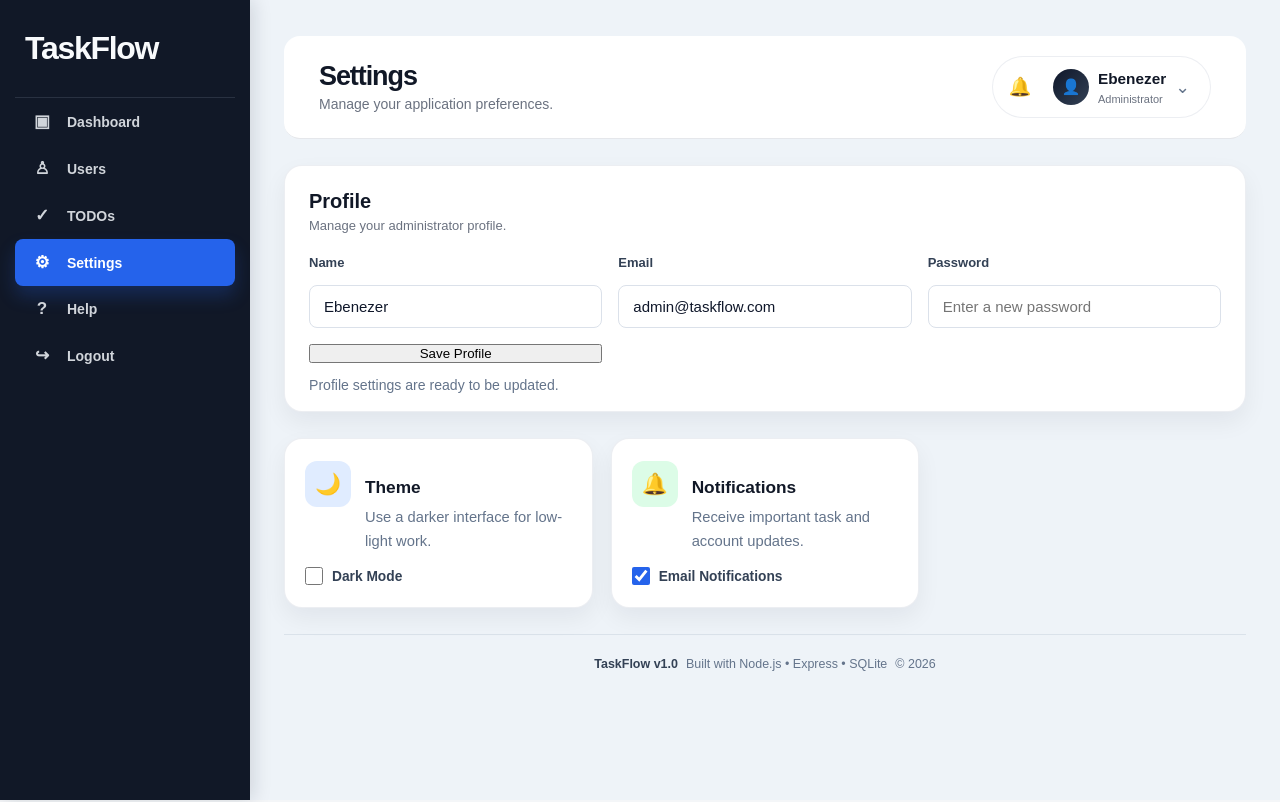
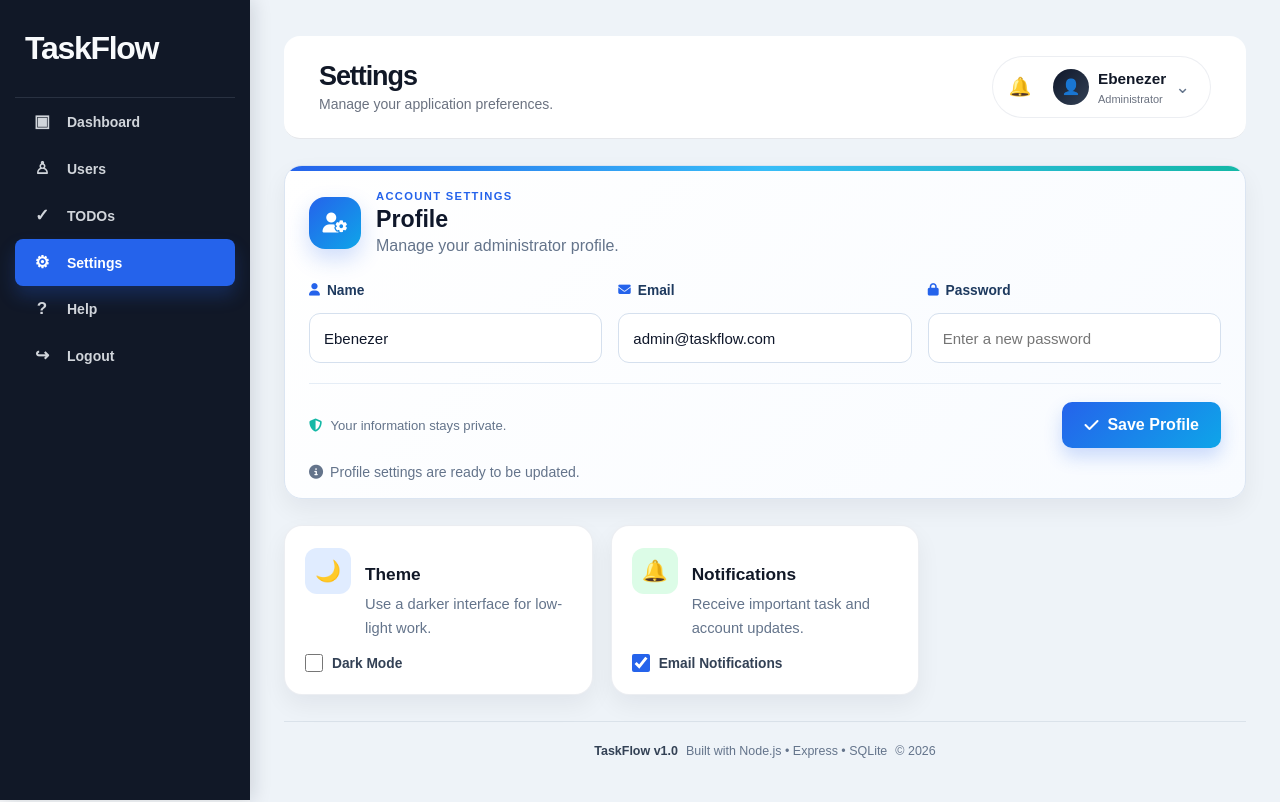
Before and after one commit to ebenezersogbey93-eng/taskflow-management-system, a website: page frontend/settings.html in a window 1280 px wide. Drawn offline with Linux system fonts and the light colour scheme; no server answers.

Commit message:
Update settings page

```diff
--- a/frontend/settings.html
+++ b/frontend/settings.html
@@ -35,29 +35,34 @@
             </div>
         </header>
 
-        <section class="dashboard-card">
-            <div class="section-header">
+        <section class="dashboard-card profile-settings-card">
+            <div class="profile-settings-heading">
+                <div class="profile-settings-avatar"><i class="fa-solid fa-user-gear" aria-hidden="true"></i></div>
                 <div>
+                    <p class="settings-eyebrow">ACCOUNT SETTINGS</p>
                     <h2>Profile</h2>
                     <p>Manage your administrator profile.</p>
                 </div>
             </div>
             <form id="settings-form" class="settings-form">
                 <div class="form-group">
-                    <label for="profile-name">Name</label>
+                    <label for="profile-name"><i class="fa-solid fa-user" aria-hidden="true"></i> Name</label>
                     <input type="text" id="profile-name" value="Ebenezer" required />
                 </div>
                 <div class="form-group">
-                    <label for="profile-email">Email</label>
+                    <label for="profile-email"><i class="fa-solid fa-envelope" aria-hidden="true"></i> Email</label>
                     <input type="email" id="profile-email" value="admin@taskflow.com" required />
                 </div>
                 <div class="form-group">
-                    <label for="profile-password">Password</label>
+                    <label for="profile-password"><i class="fa-solid fa-lock" aria-hidden="true"></i> Password</label>
                     <input type="password" id="profile-password" placeholder="Enter a new password" minlength="6" />
                 </div>
-                <button type="submit" class="button-link form-button">Save Profile</button>
+                <div class="settings-form-actions">
+                    <span><i class="fa-solid fa-shield-halved" aria-hidden="true"></i> Your information stays private.</span>
+                    <button type="submit" class="button-link form-button"><i class="fa-solid fa-check" aria-hidden="true"></i> Save Profile</button>
+                </div>
             </form>
-            <p id="settings-message" class="settings-message">Profile settings are ready to be updated.</p>
+            <p id="settings-message" class="settings-message"><i class="fa-solid fa-circle-info" aria-hidden="true"></i> Profile settings are ready to be updated.</p>
         </section>
 
         <section class="settings-grid settings-preferences">
--- a/frontend/style.css
+++ b/frontend/style.css
@@ -1004,8 +1004,148 @@ body.dark-mode .toggle-control {
     align-items: end;
 }
 
+.profile-settings-card {
+    position: relative;
+    overflow: hidden;
+    border: 1px solid #dbe5f2;
+    background: linear-gradient(135deg, #ffffff 0%, #f8fbff 100%);
+}
+
+.profile-settings-card::before {
+    position: absolute;
+    top: 0;
+    left: 0;
+    width: 100%;
+    height: 5px;
+    background: linear-gradient(90deg, #2563eb, #38bdf8, #14b8a6);
+    content: "";
+}
+
+.profile-settings-heading {
+    display: flex;
+    align-items: center;
+    gap: 15px;
+    margin-bottom: 28px;
+}
+
+.profile-settings-avatar {
+    display: inline-flex;
+    align-items: center;
+    justify-content: center;
+    width: 52px;
+    height: 52px;
+    flex: 0 0 52px;
+    border-radius: 16px;
+    background: linear-gradient(135deg, #2563eb, #0ea5e9);
+    color: #ffffff;
+    font-size: 1.25rem;
+    box-shadow: 0 10px 22px rgba(37, 99, 235, 0.22);
+}
+
+.settings-eyebrow {
+    margin-bottom: 4px;
+    color: #2563eb;
+    font-size: 0.7rem;
+    font-weight: 800;
+    letter-spacing: 0.12em;
+}
+
+.profile-settings-heading h2 {
+    color: #0f172a;
+    font-size: 1.45rem;
+}
+
+.profile-settings-heading > div:last-child > p:last-child {
+    margin-top: 4px;
+    color: #64748b;
+}
+
+.profile-settings-card .form-group {
+    gap: 8px;
+}
+
+.profile-settings-card .form-group label {
+    display: flex;
+    align-items: center;
+    gap: 7px;
+    color: #1e3a5f;
+    font-size: 0.86rem;
+    font-weight: 700;
+}
+
+.profile-settings-card .form-group label i {
+    color: #2563eb;
+    font-size: 0.78rem;
+}
+
+.profile-settings-card .form-group input {
+    min-height: 50px;
+    border: 1px solid #d5e0ee;
+    border-radius: 11px;
+    background: #ffffff;
+    transition: border-color 180ms ease, box-shadow 180ms ease;
+}
+
+.profile-settings-card .form-group input:focus {
+    border-color: #38bdf8;
+    box-shadow: 0 0 0 4px rgba(56, 189, 248, 0.16);
+    outline: none;
+}
+
+.settings-form-actions {
+    display: flex;
+    grid-column: 1 / -1;
+    align-items: center;
+    justify-content: space-between;
+    gap: 18px;
+    margin-top: 4px;
+    padding-top: 18px;
+    border-top: 1px solid #e5edf6;
+}
+
+.settings-form-actions > span {
+    color: #64748b;
+    font-size: 0.82rem;
+}
+
+.settings-form-actions > span i {
+    margin-right: 5px;
+    color: #14b8a6;
+}
+
+.profile-settings-card .form-button {
+    display: inline-flex;
+    align-items: center;
+    justify-content: center;
+    gap: 9px;
+    min-height: 46px;
+    padding: 12px 22px;
+    border: 0;
+    border-radius: 10px;
+    background: linear-gradient(135deg, #2563eb, #0ea5e9);
+    color: #ffffff;
+    font: inherit;
+    font-weight: 700;
+    cursor: pointer;
+    box-shadow: 0 9px 18px rgba(37, 99, 235, 0.22);
+    transition: transform 180ms ease, box-shadow 180ms ease, filter 180ms ease;
+}
+
+.profile-settings-card .form-button:hover {
+    filter: saturate(1.15) brightness(0.96);
+    transform: translateY(-2px);
+    box-shadow: 0 13px 24px rgba(37, 99, 235, 0.3);
+}
+
+.profile-settings-card .form-button:active {
+    transform: translateY(0);
+}
+
 .settings-message {
-    margin-top: 14px;
+    display: flex;
+    align-items: center;
+    gap: 7px;
+    margin-top: 16px;
     color: #64748b;
     font-size: 0.88rem;
 }
@@ -3620,6 +3760,15 @@ tr:hover {
         grid-template-columns: 1fr;
     }
 
+    .settings-form-actions {
+        align-items: stretch;
+        flex-direction: column;
+    }
+
+    .profile-settings-card .form-button {
+        width: 100%;
+    }
+
     .todo-form {
         grid-template-columns: repeat(2, minmax(0, 1fr));
     }
```
